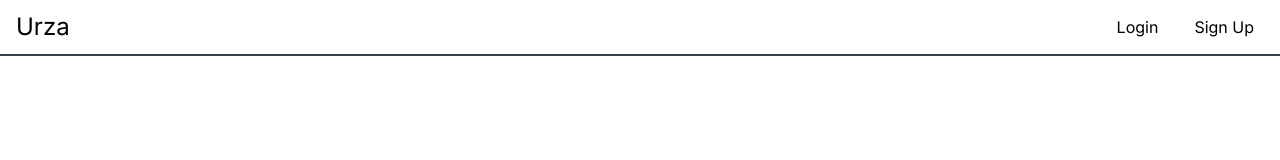
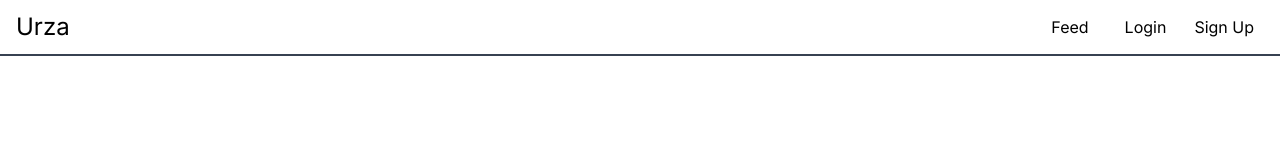
Before and after one commit to jaanisfehling/urza_web, a Next.js app: page / in a window 1280 px wide. Shown: the top 160 px of the page. Built offline with nearby package versions, Linux system fonts and the light colour scheme.

Commit message:
add feed to navbar even when user is logged out

```diff
--- a/components/ArticleList.tsx
+++ b/components/ArticleList.tsx
@@ -4,7 +4,7 @@ import {Dispatch, SetStateAction} from "react";
 export default function ArticleList({className, articleList, selectedArticle, setSelectedArticle, onLoadMoreClick}: {className?: string, articleList: Article[] | null | undefined, selectedArticle: Article | null | undefined, setSelectedArticle: Dispatch<SetStateAction<Article | null | undefined>>, onLoadMoreClick: () => void}) {
     return (
         <div className={`flex flex-col h-full w-full overflow-y-auto ${className != undefined ? className : ""}`}>
-            {articleList?.map(function (elem, i) {
+            {articleList?.map((elem, i) => {
                 return <ArticleCard article={elem} key={i} isSelected={elem === selectedArticle} onClick={() => {setSelectedArticle(elem)}}/>
             })}
             <button className="mb-2 mt-2 align-center underline" onClick={onLoadMoreClick}>Load More</button>
--- a/components/Navbar.tsx
+++ b/components/Navbar.tsx
@@ -16,19 +16,17 @@ export default function Navbar() {
     let links: {link: string, text: string}[];
     if (loggedInContext?.isLoggedIn) {
         links = [
-            {link: "/feed", text: "Urza"},
+            {link: "/feed", text: "Feed"},
             {link: "/account", text: "Account"},
-            {link: "/feed", text: "Feed"}
         ]
     } else if (loggedInContext?.isLoggedIn == false) {
         links = [
-            {link: "/", text: "Urza"},
+            {link: "/feed", text: "Feed"},
             {link: "/login", text: "Login"},
             {link: "/signup", text: "Sign Up"}
         ]
     } else {
         links = [
-            {link: "/", text: ""},
             {link: "/", text: ""},
             {link: "/", text: ""}
         ]
@@ -37,19 +35,21 @@ export default function Navbar() {
     return (
         <>
             <div className="flex h-14 px-4 items-center justify-between border-b-2 border-gray-700 dark:border-gray-700 bg-white dark:bg-gray-900">
-                <Link href={links[0].link} className="text-2xl font-normal">{links[0].text}</Link>
+                <Link href={loggedInContext?.isLoggedIn ? "/feed" : "/"} className="text-2xl font-normal">Urza</Link>
                 <div className="relative flex">
                     <button onClick={() => setShowSidebar(!showSidebar)} className="absolute top-2 right-0 z-20 md:invisible px-2.5 rounded-sm text-2xl">{showSidebar ? "✖" : "☰"}</button>
                     <div className="flex space-x-2 invisible md:visible">
-                        <Link href={links[1].link} className="flex items-center h-8 px-2.5 m-2">{links[1].text}</Link>
-                        <Link href={links[2].link} className="flex items-center h-8 px-2.5 m-2">{links[2].text}</Link>
+                        {links.map((e, i) =>
+                            <Link key={i} href={e.link} className="flex items-center h-8 px-2.5 m-2">{e.text}</Link>)
+                        }
                     </div>
                 </div>
             </div>
             {showSidebar &&
             <div className="flex flex-col space-y-5 fixed h-full w-full z-40 pt-5 overflow-y-auto bg-white dark:bg-gray-900">
-                <Link href={links[1].link} onClick={() => setShowSidebar(false)} className="flex items-center ml-8 text-std">{links[1].text}</Link>
-                <Link href={links[2].link} onClick={() => setShowSidebar(false)} className="flex items-center ml-8 text-std">{links[2].text}</Link>
+                {links.map((e, i) =>
+                    <Link key={i} href={links[1].link} onClick={() => setShowSidebar(false)} className="flex items-center ml-8 text-std">{links[1].text}</Link>)
+                }
             </div>
             }
         </>
```
